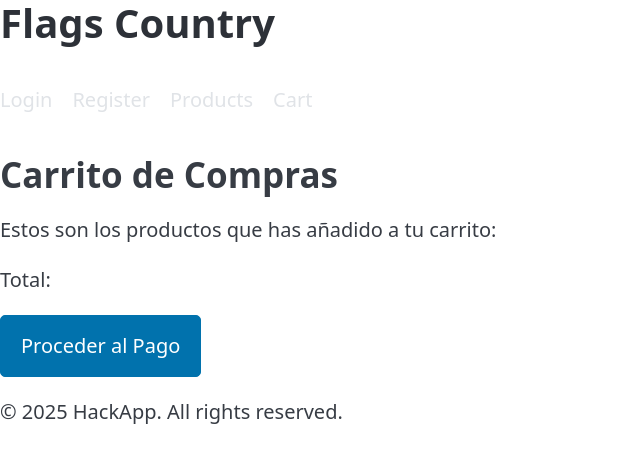
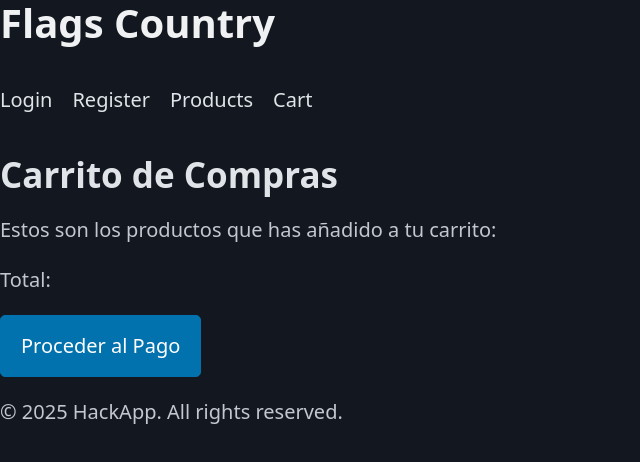
Before and after one commit to odiaz1066/HackApp, a plain HTML site: page cart.html in a window 1280 px wide. Shown: the whole page, without its empty margins (0-640 px from the left). Drawn offline with Linux system fonts and the light colour scheme.

Commit message:
Make the page be always in dark mode

```diff
--- a/cart.html
+++ b/cart.html
@@ -1,5 +1,5 @@
 <!DOCTYPE html>
-<html lang="en">
+<html lang="en" data-theme="dark">
 <head>
     <meta charset="UTF-8">
     <meta name="viewport" content="width=device-width, initial-scale=1.0">
```
Also changed, not shown: index.html (+1 -1 lines), login.html (+1 -1 lines), product.html (+1 -1 lines), products.html (+1 -1 lines), register.html (+1 -1 lines), user.html (+1 -1 lines).
